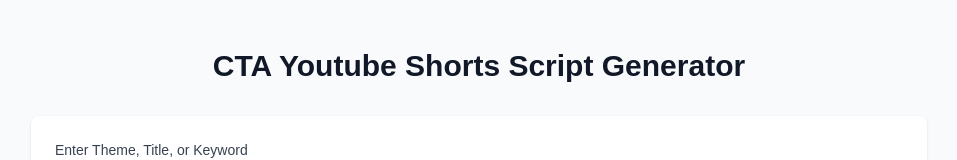
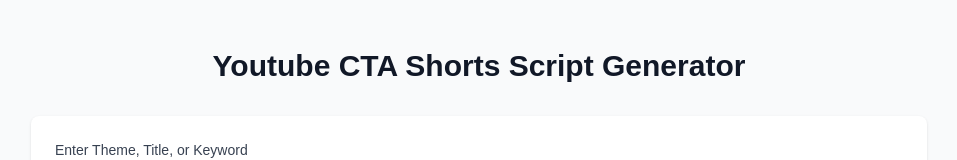
Before and after one commit to amarmurmu001/script-generator, a Next.js app: page /scriptgenerator in a window 1280 px wide. Shown: the top 160 px of the page, without its empty margins (161-1118 px from the left). Built offline with nearby package versions, Linux system fonts and the light colour scheme.

Commit message:
update script page

```diff
--- a/src/app/scriptgenerator/page.js
+++ b/src/app/scriptgenerator/page.js
@@ -60,7 +60,7 @@
   return (
     <div className="min-h-screen bg-gray-50 py-12 px-4 sm:px-6 lg:px-8">
       <div className="max-w-4xl mx-auto">
-        <h1 className="text-3xl font-bold text-center text-gray-900 mb-8">CTA Youtube Shorts Script Generator</h1>
+        <h1 className="text-3xl font-bold text-center text-gray-900 mb-8">Youtube CTA Shorts Script Generator</h1>
 
         <div className="bg-white shadow rounded-lg p-6 mb-8">
           <div className="mb-6">
```
